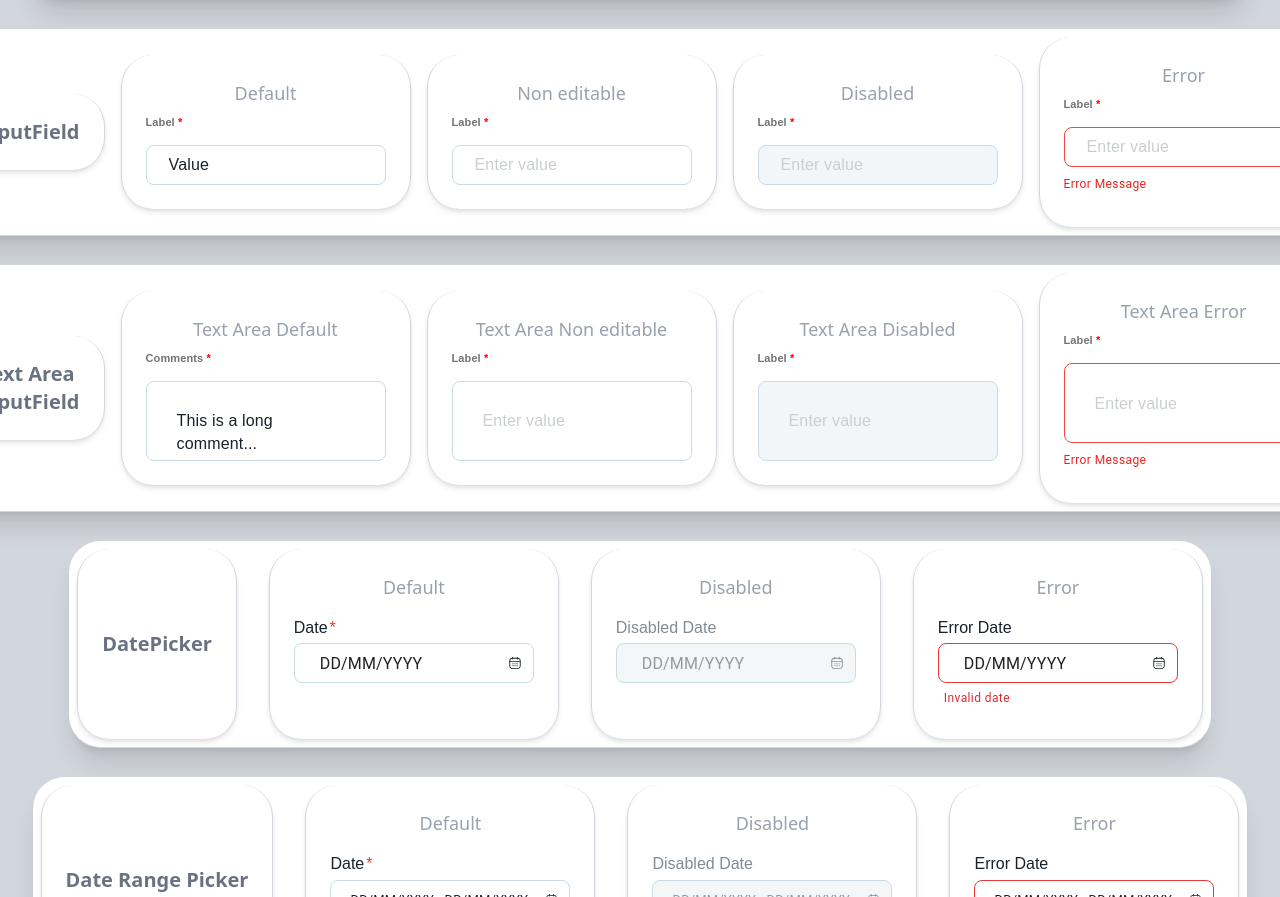
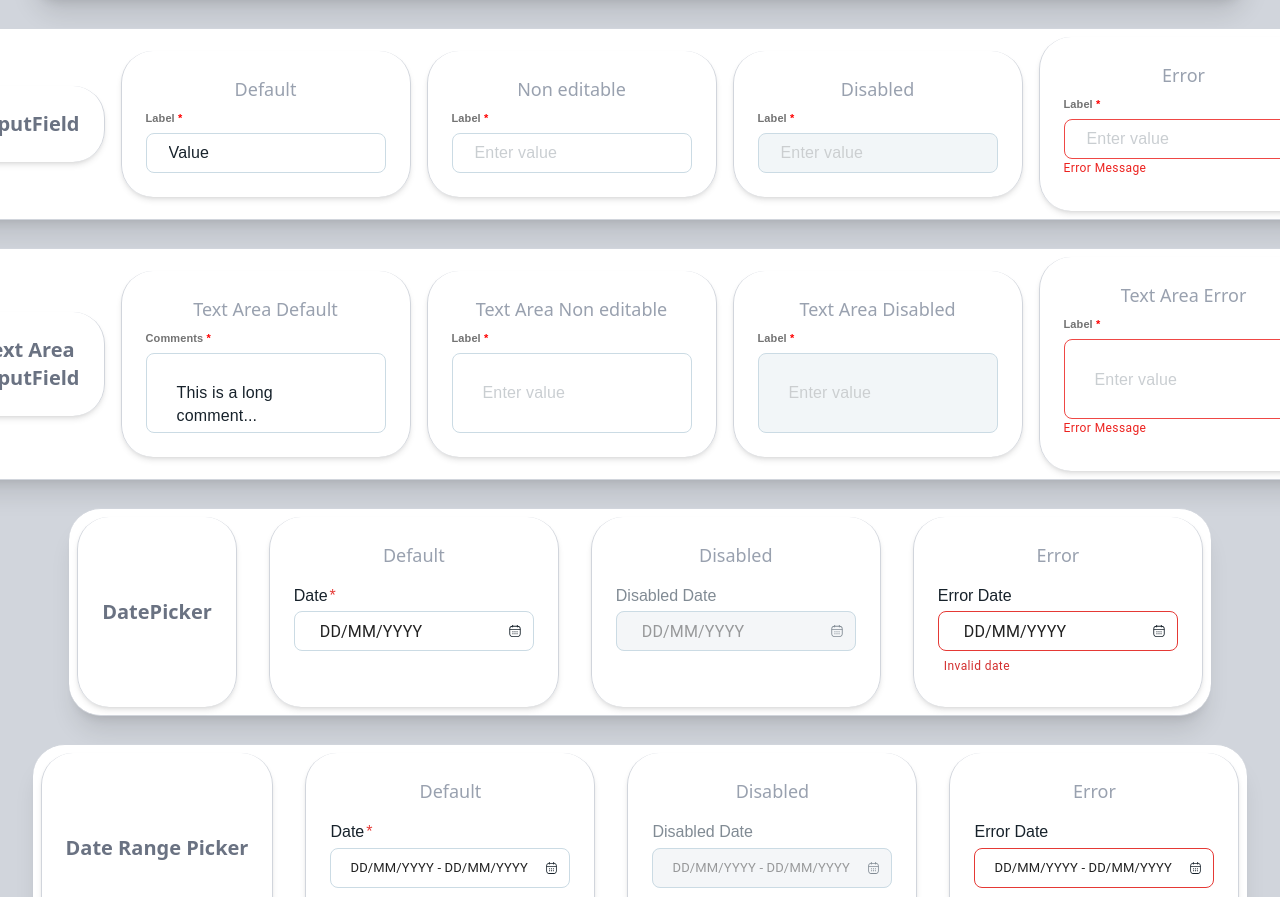
Before and after one commit to avnashv/reusable-components, a React (Vite) app: page / in a window 1280 px wide. Shown: the part 916-1813 px from the top of the page. Built offline with nearby package versions, Linux system fonts and the light colour scheme.

Commit message:
feat(gap): Removed the gap in bw label and Text

```diff
--- a/src/components/customInputField/customInputField.jsx
+++ b/src/components/customInputField/customInputField.jsx
@@ -107,7 +107,7 @@
   };
 
   return (
-    <Box sx={{ width: width, height: "auto", display: "flex", flexDirection: "column", gap: "8px" }}>
+    <Box sx={{ width: width, height: "auto", display: "flex", flexDirection: "column" }}>
       {/* Label */}
       {hasLabel && (
         <Typography
```
